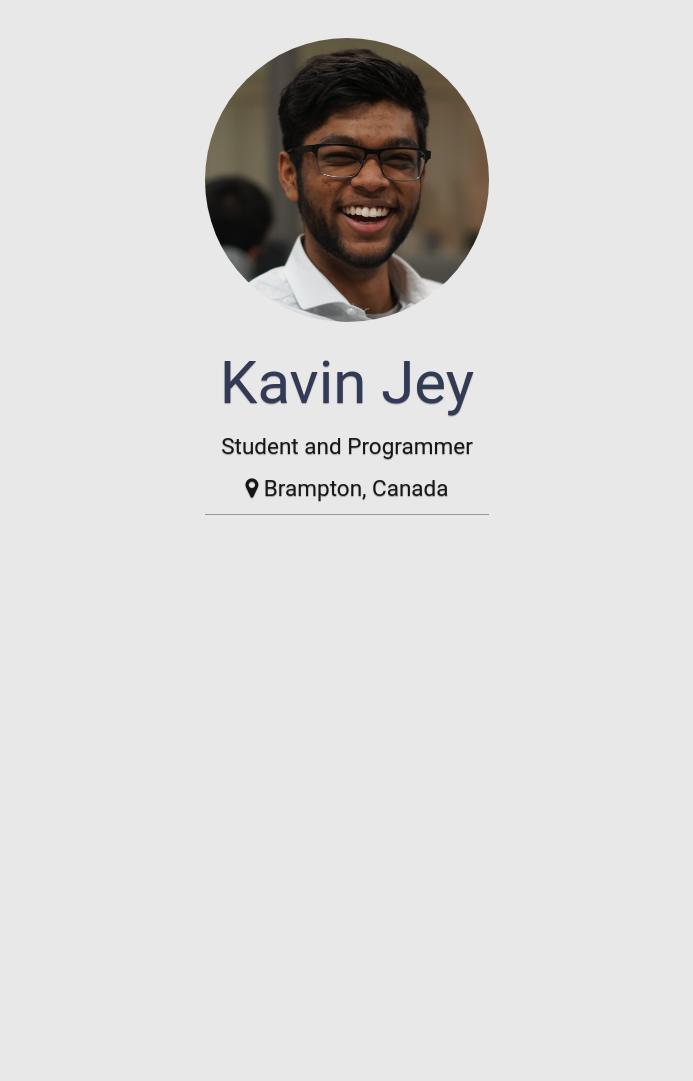
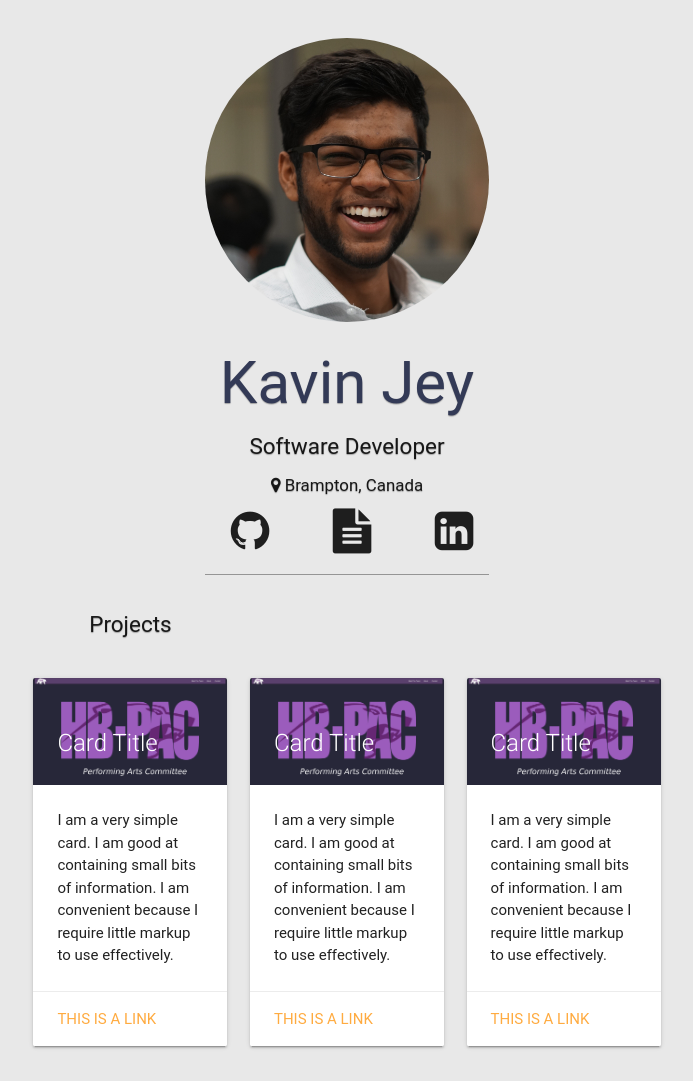
Before and after one commit to KavinJey/kavinjey.tk, a plain HTML site: page index.html in a window 1280 px wide. Shown: the whole page, without its empty margins (293-986 px from the left). Before the commit the page ends 800 px from the top, so only its background shows below. Drawn offline with nearby package versions, Linux system fonts and the light colour scheme; a web font is replaced by a local one.

Commit message:
finish up projects, add links

```diff
--- a/CSS/styles.css
+++ b/CSS/styles.css
@@ -10,7 +10,6 @@ h3 {
 	color: #333A56;
 	font-size: 4em;
 	text-shadow: 0px 1px 1px rgba(0,0,0,0.3);
-  animation: 0.7s ease-out 0s 1 slideInFromRight;
 
 }
 
@@ -27,33 +26,12 @@ h4 {
 	text-align: center;
 	font-size: 1.5em;
 	text-shadow: 0px 1px 1px rgba(0,0,0,0.3);
-  animation: 0.7s ease-out 0s 1 slideInFromLeft;
 
 }
 
-@keyframes slideInFromLeft {
+@keyframes slideInFromTop {
   0% {
-    transform: translateX(-200%);
-  }
-  100% {
-    transform: translateX(0);
-  }
-}
-
-@keyframes slideInFromRight {
-  0% {
-  transform: translateX(200%);
-    }
-
-  100% {
-    transform: translateX(0%);
-  }
-
-}
-
-@keyframes slideInFromBottom {
-  0% {
-  transform: translateY(-5000%);
+  transform: translateY(-1000%);
     }
 
   100% {
@@ -62,9 +40,22 @@ h4 {
 
 }
 
+@keyframes slideInFromBottom {
+  0% {
+  transform: translateY(1000%);
+    }
 
-.person-image {
-  animation: 0.7s ease-out 0s 1 slideInFromLeft;
+  100% {
+    transform: translateY(0%);
+  }
+
+}
+
+.projects {
+  animation: 1.5s ease-out 0s 1 slideInFromBottom;
+}
+.person {
+  animation: 1s ease-out 0s 1 slideInFromTop;
 
 }
 
--- a/index.html
+++ b/index.html
@@ -20,19 +20,96 @@
     <!-- Top header bit -->
       <div style="margin-top: 3%;" class="container">
         <!-- Image of my face -->
-          <div class="row">
+          <div class="row person">
             <div class="col m4 offset-m4 s10 offset-s1">
-              <img  class="responsive-img circle person-image" src="images/person.jpg">
+              <img  class="responsive-img circle" src="images/person.jpg">
               <h3> Kavin Jey </h3 >
-              <h4> Student and Programmer </h4>
-              <h4> <i class="fa fa-map-marker"> </i> Brampton, Canada </h4>
+              <h4> Software Developer</h4>
+              <small><h4> <i class="fa fa-map-marker"> </i> Brampton, Canada </h4></small>
+
+              <!-- Icons -->
+                <div class="row">
+                  <div class="col s3 m3 offset-m1 offset-s1">
+                    <i class="fa fa-3x fa-github"> </i>
+                  </div>
+                  <div class="col s3 m3  offset-s1 offset-m1">
+                    <i class="fa fa-3x fa-file-text"> </i>
+                  </div>
+                  <div class="col s3 m3  offset-s1 offset-m1">
+                    <i class="fa fa-3x fa-linkedin-square"> </i>
+                  </div>
+                </div> <!-- End of Icons -->
+
               <div class="line-separator"></div>
-            </div>
+
+
+
           </div> <!-- end of row -->
       </div> <!-- End of header -->
 
       <!-- projects -->
       <div class="container">
+
+        <div class="row">
+          <div class="col m4 s12 left-align">
+            <h4> Projects</h4>
+          </div>
+        </div> <!-- End of Row -->
+
+        <!-- Projects row -->
+        <div class="projects row">
+          <div class="col m4 s12"> <!-- here -->
+            <div class="card hoverable">
+              <div class="card-image ">
+                <img src="images/hbpac.png">
+                <span class="card-title">Card Title</span>
+              </div>
+              <div class="card-content">
+                <p>I am a very simple card. I am good at containing small bits of information.
+                I am convenient because I require little markup to use effectively.</p>
+              </div>
+              <div class="card-action">
+                <a href="#">This is a link</a>
+              </div>
+            </div>
+          </div><!-- Project Card Template --> <!--to here-->
+
+          <div class="col m4 s12"> <!-- here -->
+            <div class="card hoverable">
+              <div class="card-image ">
+                <img src="images/hbpac.png">
+                <span class="card-title">Card Title</span>
+              </div>
+              <div class="card-content">
+                <p>I am a very simple card. I am good at containing small bits of information.
+                I am convenient because I require little markup to use effectively.</p>
+              </div>
+              <div class="card-action">
+                <a href="#">This is a link</a>
+              </div>
+            </div>
+          </div><!-- Project Card Template --> <!--to here-->
+
+          <div class="col m4 s12"> <!-- here -->
+            <div class="card hoverable">
+              <div class="card-image ">
+                <img src="images/hbpac.png">
+                <span class="card-title">Card Title</span>
+              </div>
+              <div class="card-content">
+                <p>I am a very simple card. I am good at containing small bits of information.
+                I am convenient because I require little markup to use effectively.</p>
+              </div>
+              <div class="card-action">
+                <a href="#">This is a link</a>
+              </div>
+            </div>
+          </div><!-- Project Card Template --> <!--to here-->
+
+
+        </div>
+
+
 
       </div> <!-- End of projects -->
 
```
